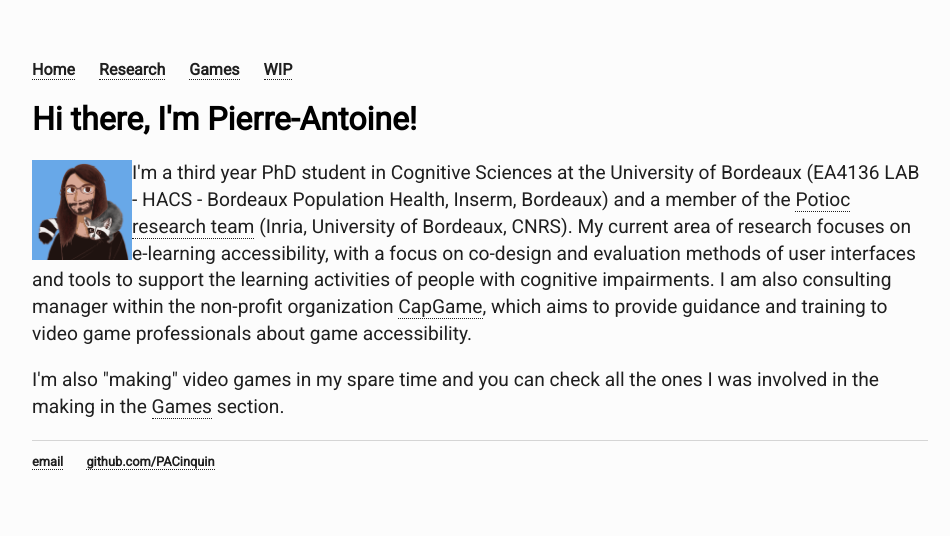
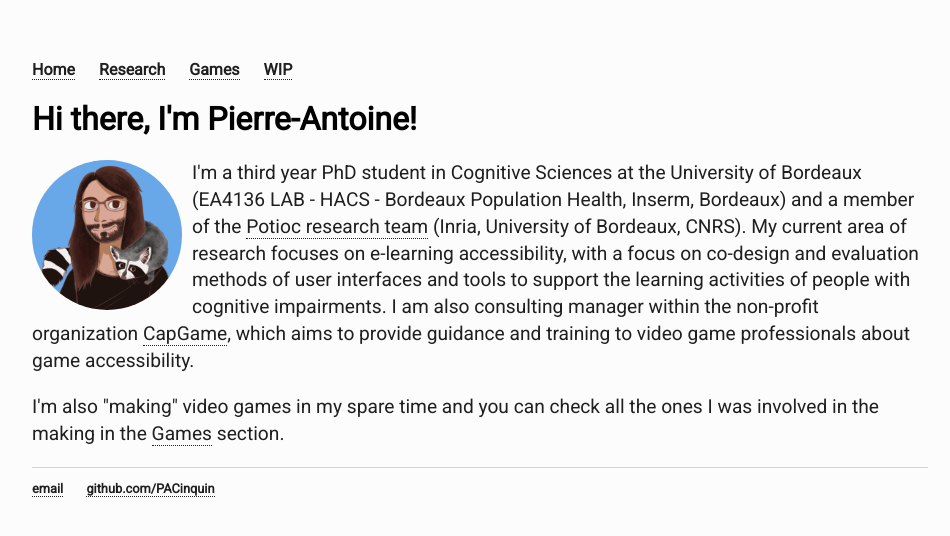
Before and after one commit to PACinquin/pacinquin.github.io, a Jekyll site: the page built from index.html, in a window 1280 px wide. Shown: the top 536 px of the page, without its empty margins (160-1110 px from the left). Built offline with Jekyll 4.4.1, drawn with Linux system fonts in a browser that asks for light colours.

Commit message:
change avatar style

```diff
--- a/css/main.css
+++ b/css/main.css
@@ -89,8 +89,11 @@ div.meta_gallery {
 
 .avatar {
   float:left;
-  width:100px;
-  height:100px;
+  width:150px;
+  height:150px;
+  border-radius: 50%;
+  margin-right: 10px;
+  margin-bottom: 10px;
 }
 
 .projects-list {
```
